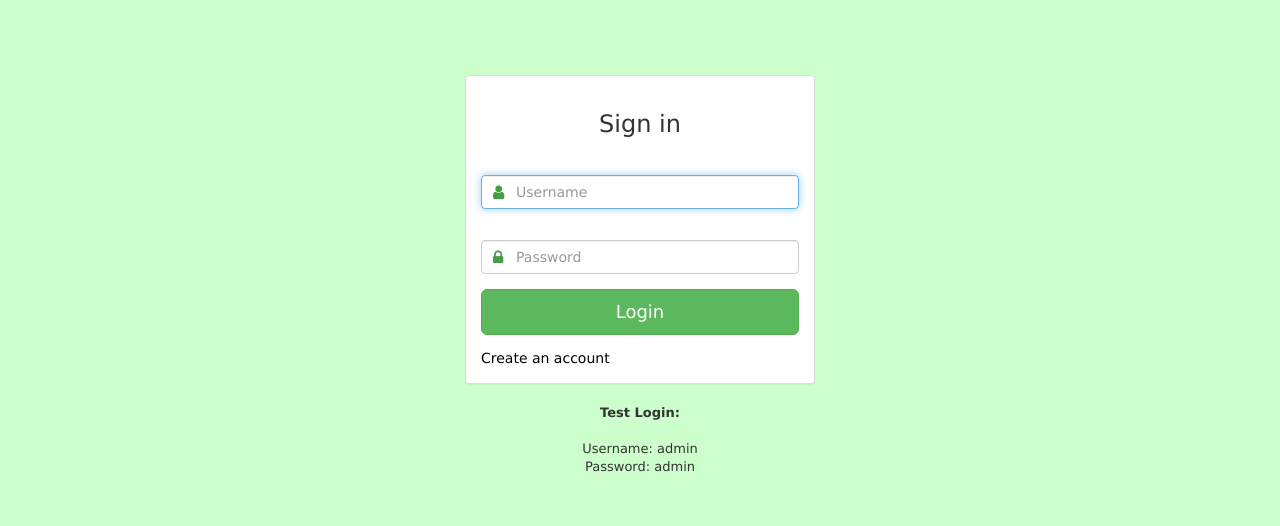
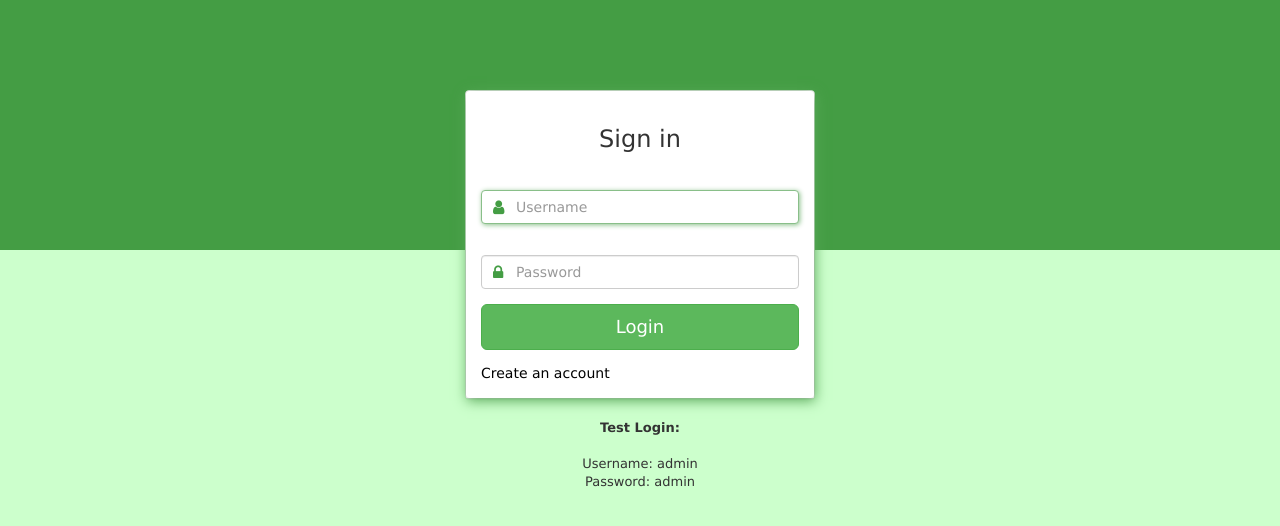
Before and after one commit to danilomeneghel/crud-python-django, a Django app: page / in a window 1280 px wide. Shown: the top 526 px of the page. Run offline with Django 3.2, Linux system fonts and the light colour scheme; some libraries are stand-ins or nearby versions.

Commit message:
Update files

```diff
--- a/assets/css/style.css
+++ b/assets/css/style.css
@@ -168,14 +168,28 @@ td {
   background-color: #ccffcc !important;
 }
 
+.bg-login {
+  background-color: #449D44;
+  height: 250px !important;
+}
+
 .container-login {
   max-width: 350px;
-  margin: 25px auto;
-  margin-top: 75px !important;
+  margin: 0px auto !important;
+  padding-top: 90px !important;
 }
 
 .container-form {
 	margin-left: -15px !important;
+}
+
+.box-login {
+  box-shadow: 1px 3px 12px #5caa5c;
+}
+
+input:focus {
+  box-shadow: 1px 1px 5px #89bf89 !important;
+  border: 1px solid #89bf89 !important;
 }
 
 .alert {
--- a/templates/layouts/login.html
+++ b/templates/layouts/login.html
@@ -10,9 +10,11 @@
   <title>Books</title>
 </head>
 <body class="page-login">
-    <div class="container-login">
-        {% block content %}
-        {% endblock %}
+    <div class="bg-login">
+      <div class="container-login">
+          {% block content %}
+          {% endblock %}
+      </div>
     </div>
 
     <script type="text/javascript" src="{% static 'js/jquery.js' %}"></script>
--- a/users/templates/login.html
+++ b/users/templates/login.html
@@ -4,7 +4,7 @@
   <form action="{% url 'users:login' %}" method="POST">
     {% csrf_token %}
     <div class="panel panel-default">
-    	<div class="panel-body">
+    	<div class="panel-body box-login">
         <h3 class="title-login">Sign in</h3>
         <div class="form-group">
           <label for="username" class="sr-only">Username</label>
```
